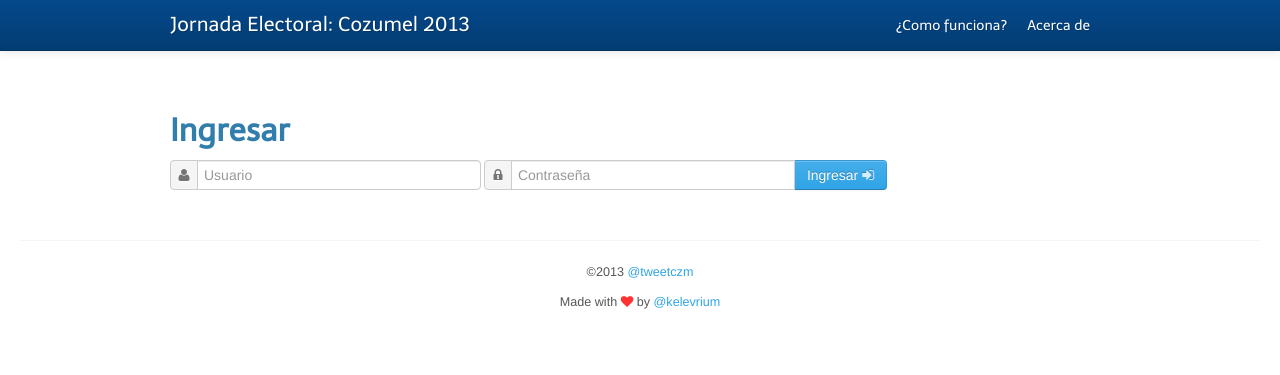
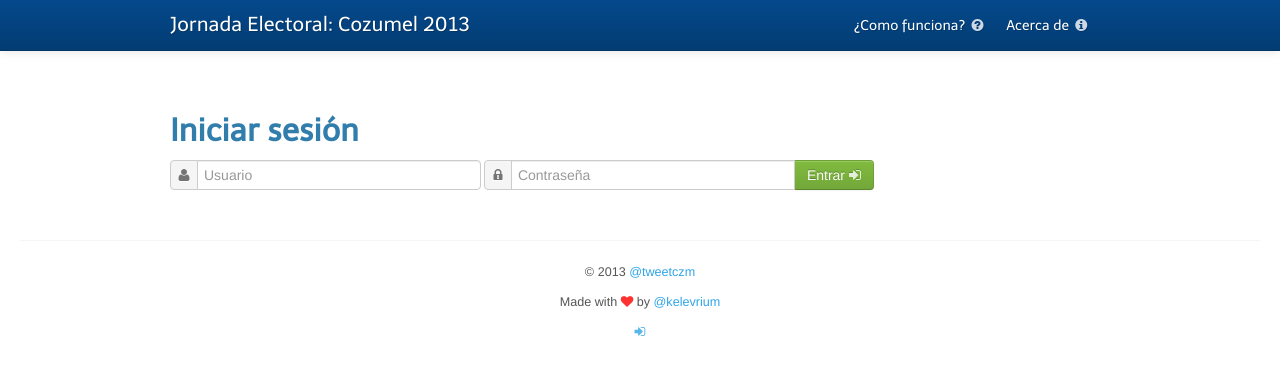
Before and after one commit to niketedm/election-tweets, a Django app: page /signin/ in a window 1280 px wide. Shown: the top 375 px of the page. Run offline with Django 3.2, Linux system fonts and the light colour scheme; parts of the project's set-up code (start-up, migrations or seed data) failed here and were passed over; some libraries are stand-ins or nearby versions; some web fonts are replaced.

Commit message:
Enhancements

```diff
--- a/static/assets/css/application.css
+++ b/static/assets/css/application.css
@@ -20,13 +20,14 @@ a {
     column-count: 2;
     column-gap: 20px;
     column-fill: inherit;
-    width: 1000px;
+    width: 1040px;
     margin: 0 auto;
 }
 
 #embeded-tweets li {
     display: inline-block;
     width: 500px;
+    opacity: 0;
 }
 
 .love {
--- a/static/assets/js/application.js
+++ b/static/assets/js/application.js
@@ -6,14 +6,24 @@ $(function(){
 
     $('#embeded-tweets').load('/tweets', function(){
         twttr.widgets.load()
+        $('#embeded-tweets').children('li').delay(100).animate({
+            opacity: 1
+        }, 1000)
     })
 
     $('#more-tweets').bind('click', function(){
         $.get('/tweets?page='+$('#page').val(), function(data){
             $('#embeded-tweets').append(data)
             twttr.widgets.load()
+            $('#embeded-tweets').children('li').delay(100).animate({
+                opacity: 1
+            }, 1000)
         })
         return false;
     })
 
+    $('#back-top').bind('click', function(){
+        $('html:not(animated), body:not(animated)').animate({scrollTop: 0 }, 'slow')
+    })
+
 })
--- a/templates/base.html
+++ b/templates/base.html
@@ -46,11 +46,11 @@
                 <div class="nav-collapse pull-right">
                     <ul class="nav">
                         {% if user.is_authenticated %}
-                        <li><a href="/new">Agregar nuevo</a></li>
+                        <li><a href="/new">Agregar nuevo <i class="icon-plus-sign"></i></a></li>
                         <li><a href="/signout" data-toggle="modal">Salir <i class="icon-signout"></i></a></li>
                         {% else %}
-                        <li><a href="#how" data-toggle="modal">¿Como funciona?</a></li>
-                        <li><a href="#about" data-toggle="modal">Acerca de</a></li>
+                        <li><a href="#how" data-toggle="modal">¿Como funciona? <i class="icon-question-sign"></i></a></li>
+                        <li><a href="#about" data-toggle="modal">Acerca de <i class="icon-info-sign"></i></a></li>
                         {% endif %}
                     </ul>
                 </div><!--/.nav-collapse -->
@@ -69,8 +69,11 @@
 
         <hr>
         <footer>
-            <p>&copy;2013 <a href="https://twitter.com/tweetczm" target="_blank">@tweetczm</a></p>
+            <p>&copy; 2013 <a href="https://twitter.com/tweetczm" target="_blank">@tweetczm</a></p>
             <p>Made with <i class="icon-heart love"></i> by <a href="https://twitter.com/kelevrium" target="_blank">@kelevrium</a></p>
+            {% if user.is_authenticated == False %}
+            <p><a href="/signin"><i class="icon-signin"></i></a></p>
+            {% endif %}
         </footer>
 
     </div> <!-- /container -->
@@ -79,7 +82,7 @@
     <div id="about" class="modal hide fade" tabindex="-1" role="dialog" aria-labelledby="about-label" aria-hidden="true">
         <div class="modal-header">
             <button type="button" class="close" data-dismiss="modal" aria-hidden="true">×</button>
-            <h3 id="about-label">Acerca de</h3>
+            <h3 id="about-label"><i class="icon-info-sign"></i> Acerca de</h3>
         </div>
         <div class="modal-body">
             <p>Lorem ipsum dolor sit amet, consectetur adipisicing elit, sed do eiusmod
@@ -103,7 +106,7 @@
     <div id="how" class="modal hide fade" tabindex="-1" role="dialog" aria-labelledby="how-label" aria-hidden="true">
         <div class="modal-header">
             <button type="button" class="close" data-dismiss="modal" aria-hidden="true">×</button>
-            <h3 id="how-label">¿Cómo funciona?</h3>
+            <h3 id="how-label"><i class="icon-question-sign"></i> ¿Cómo funciona?</h3>
         </div>
         <div class="modal-body">
             <p>Lorem ipsum dolor sit amet, consectetur adipisicing elit, sed do eiusmod
--- a/templates/registration/login.html
+++ b/templates/registration/login.html
@@ -1,7 +1,7 @@
 {% extends 'base.html' %}
 
 {% block title %}
-Ingresar | Jornada Electoral: Cozumel 2013
+Iniciar sesión | Jornada Electoral: Cozumel 2013
 {% endblock %}
 
 
@@ -17,14 +17,12 @@ Ingresar | Jornada Electoral: Cozumel 2013
     <div class="box">
         <!-- Box Head -->
         <div class="box-head">
-            <h2>Ingresar</h2>
+            <h2>Iniciar sesión</h2>
         </div>
 
         {% if user.is_authenticated %}
         <div class="alert alert-info">
-            <p><strong> Lo Sentimos </strong> Estas viendo este mensaje debido a que  no se te han
-                asignado los permisos para realizar la acción que deseas favor de comunicarte con el
-                administrador del sistema o el encargado de tu departamento de computo.</p>
+            <i class="icon-info-sign"> Usuario ya autentificado.</i>
         </div>
 
         {% else %}
@@ -37,7 +35,7 @@ Ingresar | Jornada Electoral: Cozumel 2013
                 <div class="input-prepend input-append">
                     <span class="add-on"><i class="icon-lock"></i></span>
                     <input class="input-xlarge" type="password" name="password" id="password" placeholder="Contraseña" required>
-                        <button class="btn btn-primary" type="submit">Ingresar <i class="icon-signin"></i></button>
+                    <button class="btn btn-success" type="submit">Entrar <i class="icon-signin"></i></button>
                 </div>
             </div>
             <input type="hidden" name="next" value="{{ next|escape }}"/>
--- a/templates/tweets.html
+++ b/templates/tweets.html
@@ -6,6 +6,7 @@
 {% if has_next %}
     $('input#page').val('{{ next }}')
 {% else %}
-    $('#more-tweets').hide()
+    $('#more-tweets').fadeOut()
+    $('#back-top').fadeIn()
 {% endif %}
 </script>
```
Also changed, not shown: apps/tweets/views.py (+38 -18 lines), templates/hello.html (+9 -3 lines), templates/new.html (+5 -5 lines). Lines whose indentation alone changed are shown as unchanged.
